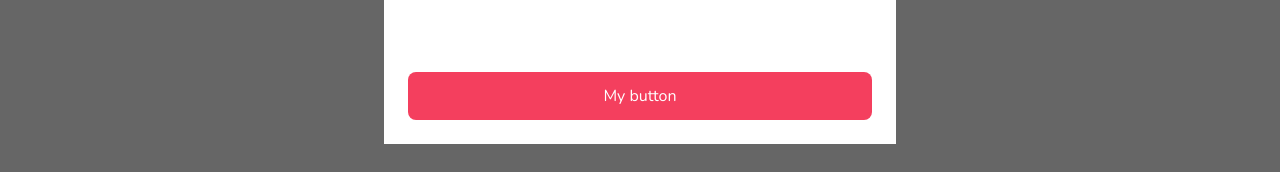
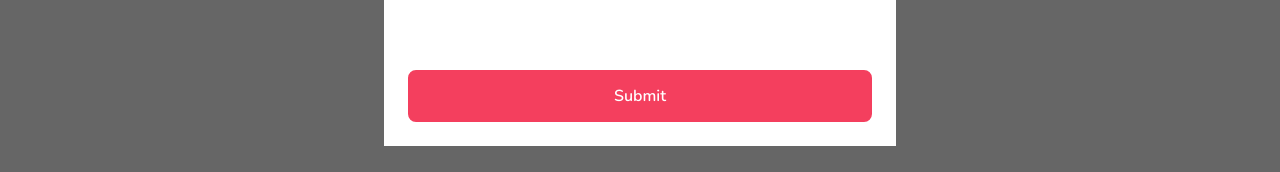
Before and after one commit to AynurSalimli/airbnb-clone, a Next.js app: page / in a window 1280 px wide. Shown: the part 366-538 px from the top of the page. Built offline with nearby package versions, Linux system fonts and the light colour scheme.

Commit message:
modal-register

```diff
--- a/app/components/Button.tsx
+++ b/app/components/Button.tsx
@@ -1,3 +1,4 @@
+'use client'
 import { IconType } from 'react-icons';
 interface ButtonProps {
     label: string,
@@ -15,10 +16,13 @@ const Button: React.FC<ButtonProps> = ({
     disabled,
     outline,
     small,
-    icon
+    icon: Icon
 }) => {
     return (
-        <button className={`
+        <button
+        onClick={onClick}
+        disabled={disabled}
+        className={`
             relative
             disabled:opacity-70
             disabled:not-allowed
@@ -30,9 +34,13 @@ const Button: React.FC<ButtonProps> = ({
             ${outline ? 'border-black' : 'border-rose-500'}
             ${outline ? 'text-black' : 'text-white'}
             ${small ? 'py-1' : 'py-3'}
-
-
+            ${small ? 'text-sm' : 'text-md'}
+            ${small ? 'font-light' : 'font-semibold'}
+            ${small ? 'border-[1px]' : 'border-2'}
         `}>
+            {Icon && (
+                <Icon size={24} className='absolute left-4 top-3' />
+            )}
             {label}
         </button>
     )
--- a/app/components/modals/Modal.tsx
+++ b/app/components/modals/Modal.tsx
@@ -13,7 +13,7 @@ interface ModalProps {
     actionLabel: string;
     disabled?: boolean;
     secondaryAction?: () => void;
-    secondaryLabel?: string;
+    secondaryActionLabel?: string;
 
 }
 
@@ -26,7 +26,7 @@ const Modal: React.FC<ModalProps> = ({
     footer,
     actionLabel,
     disabled,
-    secondaryLabel,
+    secondaryActionLabel,
     secondaryAction
 
 }) => {
@@ -133,7 +133,16 @@ const Modal: React.FC<ModalProps> = ({
                             {/*FOOTER*/}
                             <div className="flex flex-col gap-2 p-6">
                                 <div className="flex flex-row items-center gap-4 w-full">
-                                    <Button label="My button" />
+                                    {secondaryAction && secondaryActionLabel && (
+                                        <Button
+                                            disabled={disabled}
+                                            outline
+                                            label={secondaryActionLabel}
+                                            onClick={handleSecondaryAction} />)}
+                                    <Button
+                                        disabled={disabled}
+                                        label={actionLabel}
+                                        onClick={handleSubmit} />
                                 </div>
                             </div>
 
--- a/app/layout.tsx
+++ b/app/layout.tsx
@@ -22,7 +22,7 @@ export default function RootLayout({
     <html lang="en">
       <body className={font.className}>
         <ClientOnly>
-          <Modal title='Hello World' isOpen/>
+          <Modal actionLabel="Submit" title='Hello World' isOpen />
           <Navbar />
         </ClientOnly>
         {children}</body>
--- a/package.json
+++ b/package.json
@@ -18,7 +18,8 @@
     "react": "18.2.0",
     "react-dom": "18.2.0",
     "react-icons": "^4.10.1",
-    "typescript": "5.2.2"
+    "typescript": "5.2.2",
+    "zustand": "^4.4.1"
   },
   "devDependencies": {
     "autoprefixer": "^10.4.15",
```
Also changed, not shown: app/hooks/useRegisterModal.ts (added), 1 other file (tests, documents, lock files or other folders).
